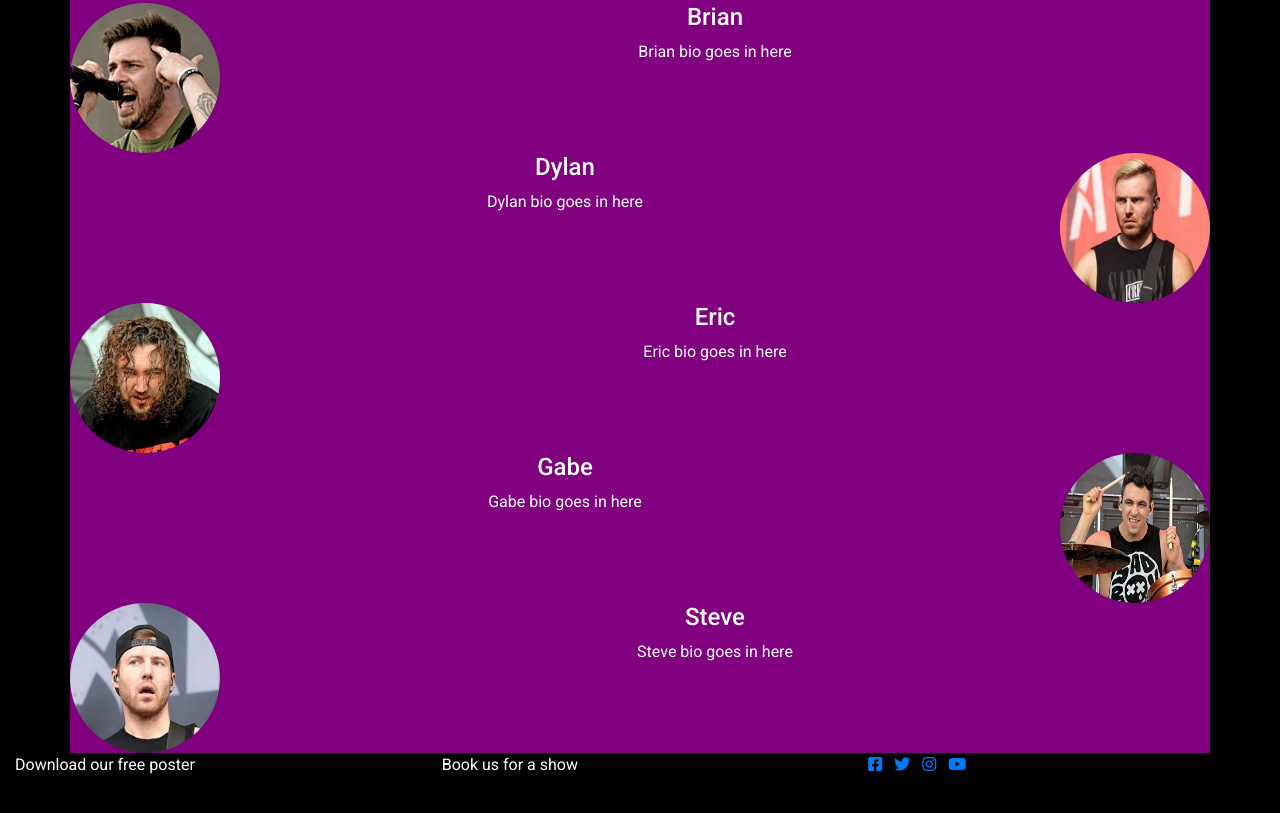
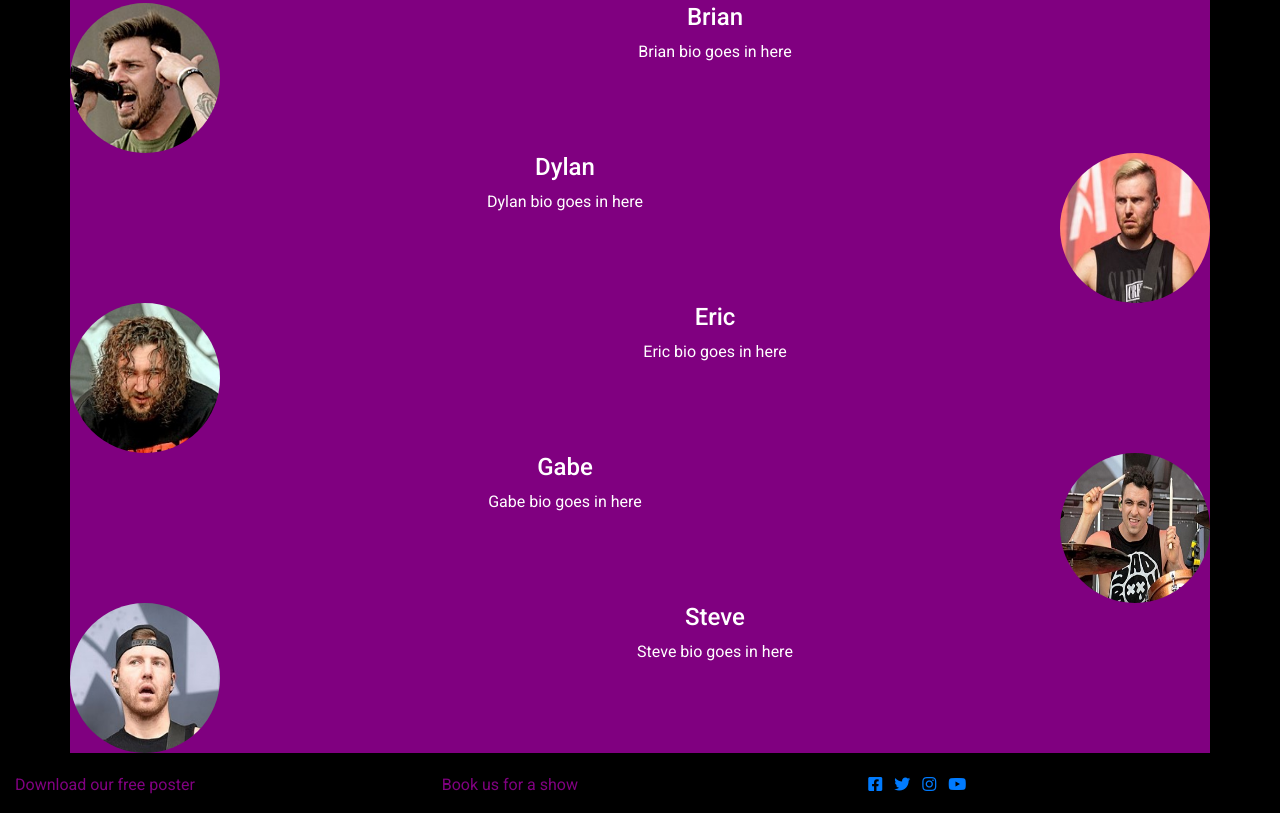
Before and after one commit to Code-Institute-Submissions/SuperGibbon-MS1-IPrevail, a plain HTML site: page index.html in a window 1280 px wide. Shown: the part 1529-2342 px from the top of the page. Drawn offline with nearby package versions, Linux system fonts and the light colour scheme; files whose address does not match are found by name.

Commit message:
added footer to css, very basic styling added

```diff
--- a/assets/css/style.css
+++ b/assets/css/style.css
@@ -109,3 +109,10 @@ body {
 .bandinfo-title {
     margin-bottom: 20px;
 }
+
+/* Footer */
+
+footer {
+    margin-top: 20px;
+    color: purple;
+}
```
